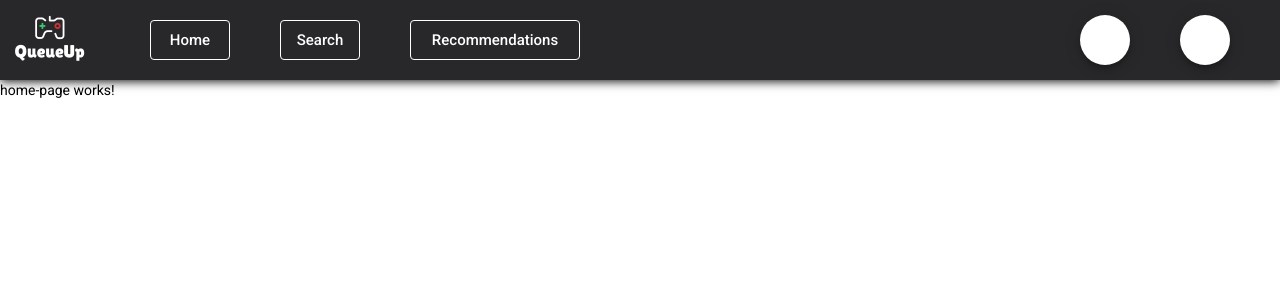
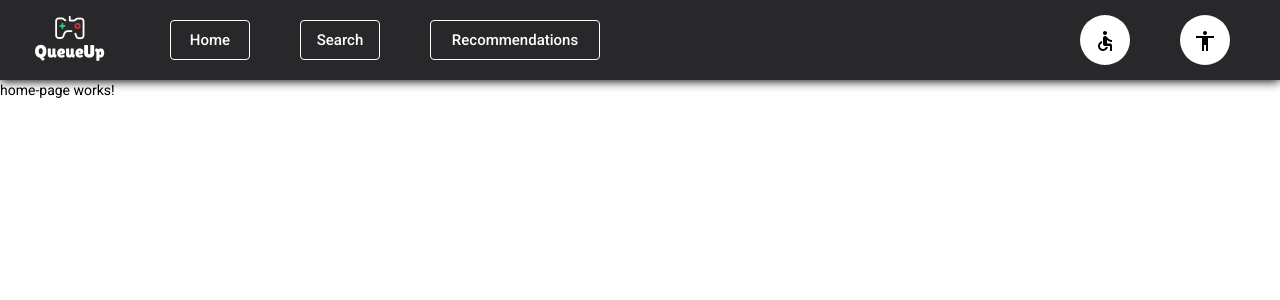
Before and after one commit to jakobevangelista/QueueUp2.0, an Angular app in the folder Project3-FrontEnd/: page /home in a window 1280 px wide. Shown: the top 300 px of the page. Built offline with nearby package versions, Linux system fonts and the light colour scheme.

Commit message:
Accessibility

```diff
--- a/Project3-FrontEnd/src/app/app.module.ts
+++ b/Project3-FrontEnd/src/app/app.module.ts
@@ -9,6 +9,8 @@ import { BrowserAnimationsModule } from '@angular/platform-browser/animations';
 
 import {MatButtonModule} from '@angular/material/button';
 import { RecPageComponent } from './rec-page/rec-page.component';
+import {MatIconModule} from '@angular/material/icon';
+import { HttpClientModule } from '@angular/common/http';
 
 
 @NgModule({
@@ -23,7 +25,9 @@ import { RecPageComponent } from './rec-page/rec-page.component';
     BrowserModule,
     AppRoutingModule,
     BrowserAnimationsModule,
-    MatButtonModule
+    MatButtonModule,
+    MatIconModule,
+    HttpClientModule
   ],
   providers: [],
   bootstrap: [MenuComponent]
--- a/Project3-FrontEnd/src/app/menu/menu.component.html
+++ b/Project3-FrontEnd/src/app/menu/menu.component.html
@@ -6,8 +6,12 @@
         <button mat-stroked-button id="menu-button-long" routerLink="/recommendation">Recommendations</button>
     </div>
     <div class="right-menu">
-        <button mat-fab id="access-button"></button>
-        <button mat-fab id="access-button"></button>
+        <button mat-icon-button id="access-button">
+            <mat-icon>accessible</mat-icon>
+          </button>
+          <button mat-icon-button id="access-button">
+            <mat-icon>accessibility</mat-icon>
+          </button>
     </div>
 </div>
 
--- a/Project3-FrontEnd/src/app/menu/menu.component.scss
+++ b/Project3-FrontEnd/src/app/menu/menu.component.scss
@@ -23,6 +23,7 @@
             margin-top: 10px;
             height: 100px;
             width: 100px;
+            margin-left: 20px;
         }
 
        #menu-button{
```
